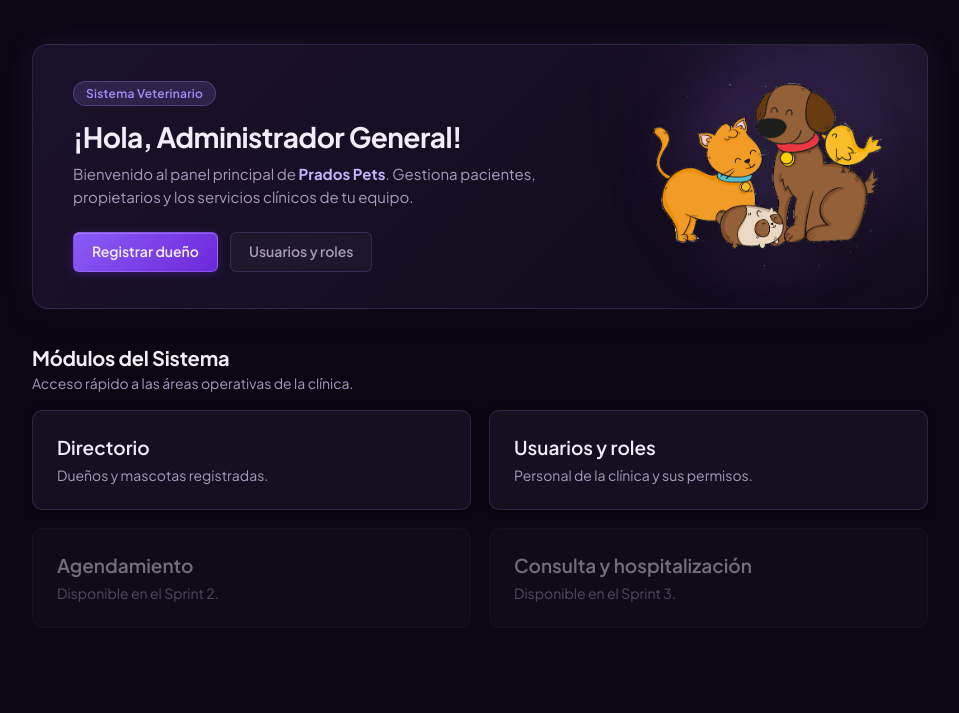
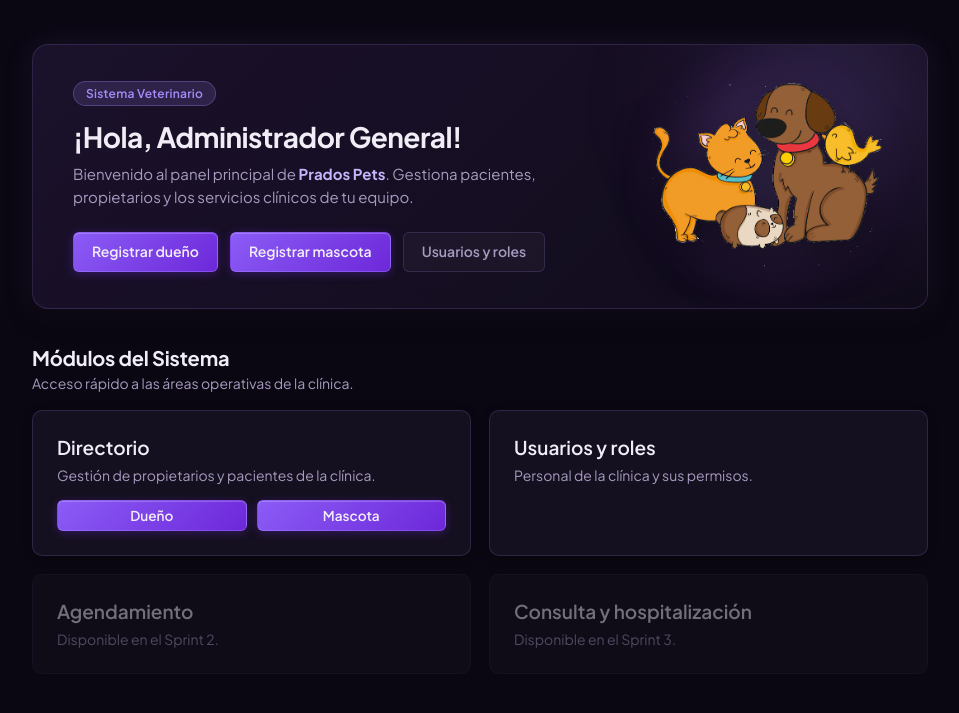
Before and after one commit to Cruz-Fernando/prados-pets, a Django app: page /panel/ in a window 1280 px wide. Shown: the part 61-774 px from the top of the page, without its empty margins (160-1119 px from the left). Run offline with Django 5.2, Linux system fonts and the light colour scheme; a user stored in the database is signed in; data comes from the database, SQL or seed files in the repository.

Commit message:
Implementar HU04: registro de mascotas y actualización de navegación y botón

```diff
--- a/templates/directorio/dueno_form.html
+++ b/templates/directorio/dueno_form.html
@@ -29,6 +29,7 @@
 
       <div class="app-form__actions">
         <a href="{% url 'usuarios:dashboard' %}" class="btn btn--ghost">Cancelar</a>
+        <a href="{% url 'registrar_mascota' %}" class="btn btn--ghost">Registrar Mascota</a>
         <button type="submit" class="btn btn--primary">Guardar Dueño</button>
       </div>
     </form>
--- a/templates/directorio/mascota_form.html
+++ b/templates/directorio/mascota_form.html
@@ -23,6 +23,7 @@
       {{ form.as_p }}
 
       <div class="app-form__actions">
+        <a href="{% url 'usuarios:dashboard' %}" class="btn btn--ghost">Cancelar</a>
         <a href="{% url 'registrar_dueno' %}" class="btn btn--ghost">Registrar Dueño</a>
         <button type="submit" class="btn btn--primary">Guardar Mascota</button>
       </div>
--- a/templates/usuarios/dashboard.html
+++ b/templates/usuarios/dashboard.html
@@ -23,6 +23,7 @@
         </p>
         <div class="app-hero__actions">
           <a href="/directorio/registrar-dueno/" class="btn btn--primary">Registrar dueño</a>
+          <a href="/directorio/mascotas/registrar/" class="btn btn--primary">Registrar mascota</a>
           {% if es_administrador %}
           <a href="{% url 'usuarios:usuarios_lista' %}" class="btn btn--ghost">Usuarios y roles</a>
           {% endif %}
@@ -40,10 +41,17 @@
     </div>
 
     <div class="app-content__grid">
-      <a href="/directorio/registrar-dueno/" class="app-card">
-        <h2>Directorio</h2>
-        <p>Dueños y mascotas registradas.</p>
-      </a>
+      <!-- Única tarjeta de Directorio con subopciones -->
+      <div class="app-card" style="display: flex; flex-direction: column; justify-content: space-between;">
+        <div>
+          <h2>Directorio</h2>
+          <p>Gestión de propietarios y pacientes de la clínica.</p>
+        </div>
+        <div style="display: flex; gap: 10px; margin-top: 15px;">
+          <a href="/directorio/registrar-dueno/" class="btn btn--primary" style="font-size: 0.85rem; padding: 6px 12px; text-align: center; flex: 1;">Dueño</a>
+          <a href="/directorio/mascotas/registrar/" class="btn btn--primary" style="font-size: 0.85rem; padding: 6px 12px; text-align: center; flex: 1;">Mascota</a>
+        </div>
+      </div>
 
       {% if es_administrador %}
       <a href="{% url 'usuarios:usuarios_lista' %}" class="app-card">
```
